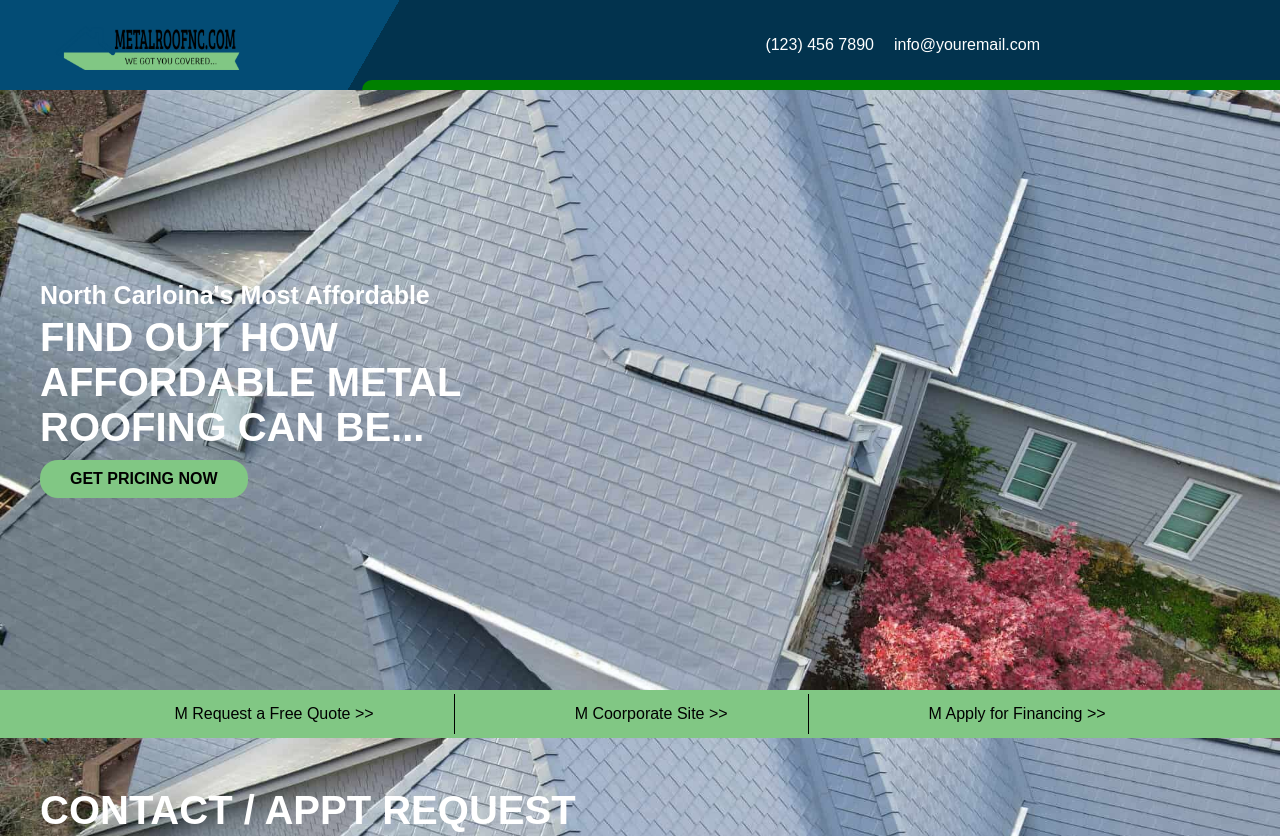
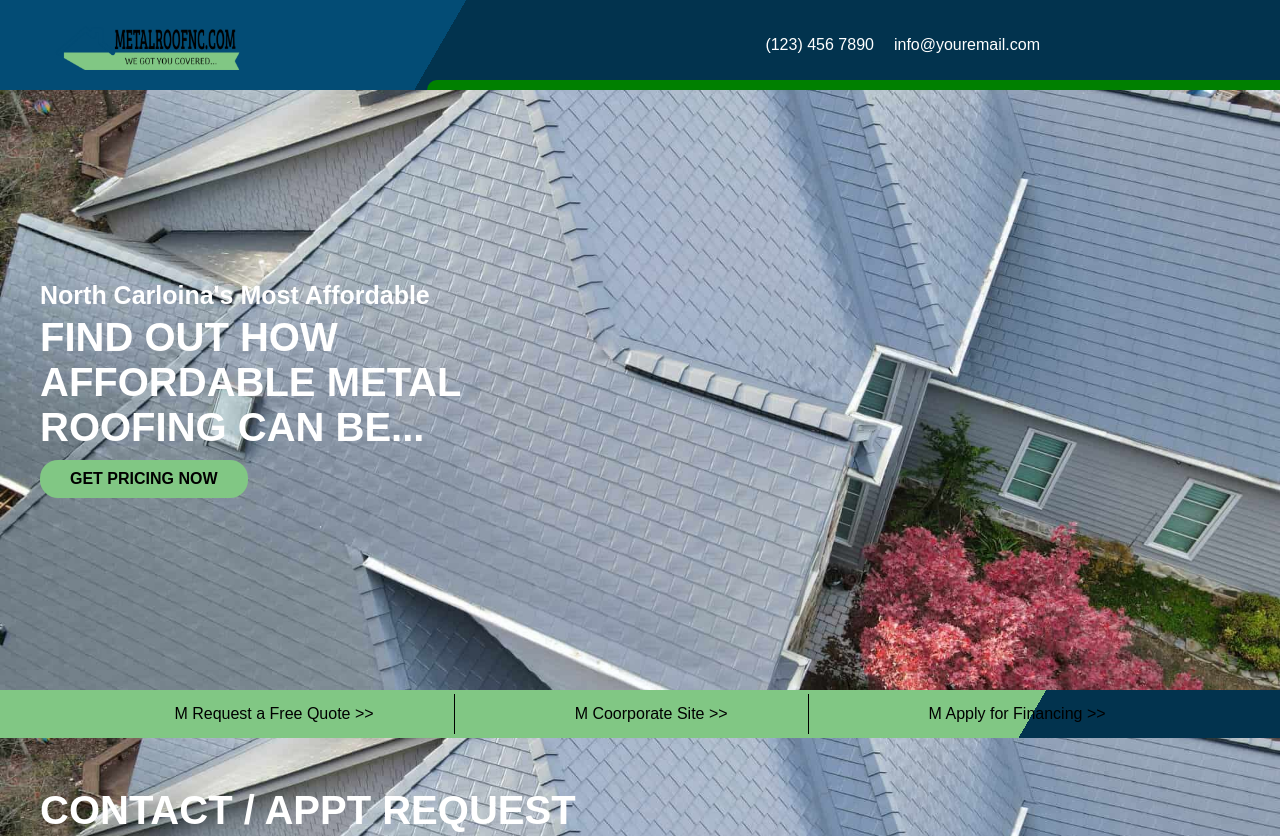
Before and after one commit to milinkovicjovan/ncmetalroof.com-page, a plain HTML site: page index.html in a window 1280 px wide. Shown: the top 836 px of the page. Drawn offline with Linux system fonts and the light colour scheme.

Commit message:
small changes

```diff
--- a/index.html
+++ b/index.html
@@ -27,8 +27,8 @@
     }
 
     .header-wrapper {
-      background: linear-gradient(-60deg, #02334e 70%, transparent 50%),
-        linear-gradient(80deg, #034c75 40%, transparent 0%);
+      background: linear-gradient(-60deg, #02334e 65%, transparent 50%),
+        linear-gradient(80deg, #034c75 50%, transparent 0%);
       position: relative;
     }
 
@@ -37,7 +37,7 @@
       position: absolute;
       bottom: 0;
       right: 0;
-      width: 71.7%;
+      width: 66.65%;
       height: 10px;
       background-color: green;
       border-top-left-radius: 50px;
@@ -112,7 +112,8 @@
       align-items: center;
       padding: 4px 0;
       gap: 120px;
-      background-color: #81c784;
+      background: linear-gradient(120deg, #81c784 80%, transparent 50%),
+        linear-gradient(-60deg, #02334e 20%, transparent 0%);
     }
 
     .hero-section__info-quote,
@@ -216,7 +217,6 @@
     .reviews-section__header {
       font-size: 40px;
       color: #000000;
-      margin-top: 100px;
       max-width: 220px;
     }
 
```
